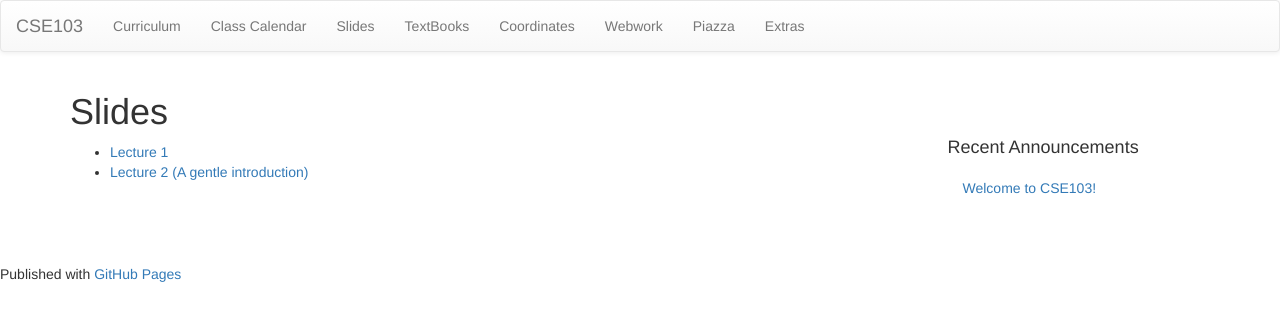
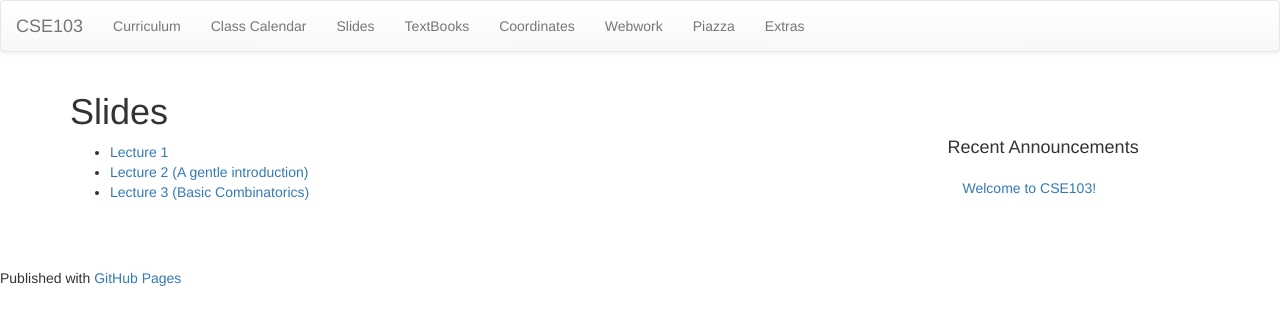
Before and after one commit to cse103/cse103.github.io, a Jekyll site: the page built from pages/18.Slides.md, in a window 1280 px wide. Shown: the top 325 px of the page. Built offline with Jekyll 4.4.1, drawn with Linux system fonts in a browser that asks for light colours; nearby versions of some CDN libraries; Markdown is read by kramdown in place of the engine named in the settings.

Commit message:
adding pdf for lecture 3

```diff
--- a/pages/18.Slides.md
+++ b/pages/18.Slides.md
@@ -6,3 +6,4 @@ permalink: /slides/
 
 * [Lecture 1](/Slides/Lecture1.pdf)
 * [Lecture 2 (A gentle introduction)](/Slides/Lecture2.pdf)
+* [Lecture 3 (Basic Combinatorics)](/Slides/basicCombinatorics.pdf)
```
Also changed, not shown: 1 other file.
